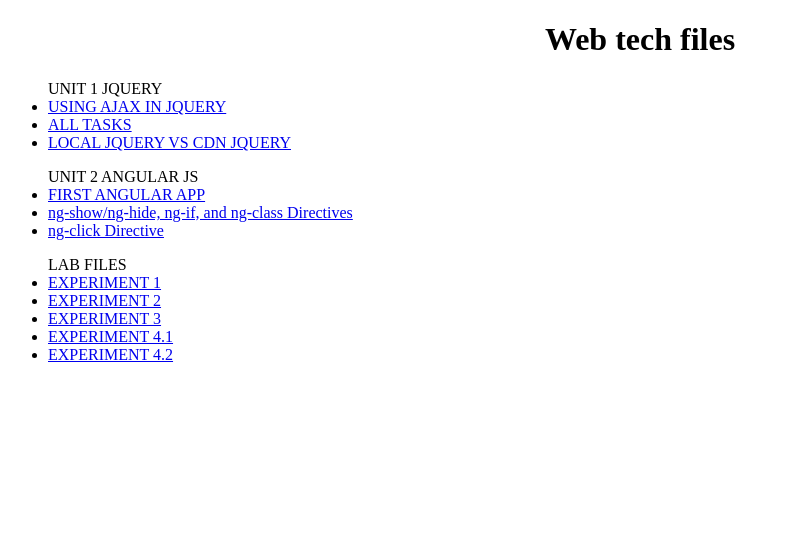
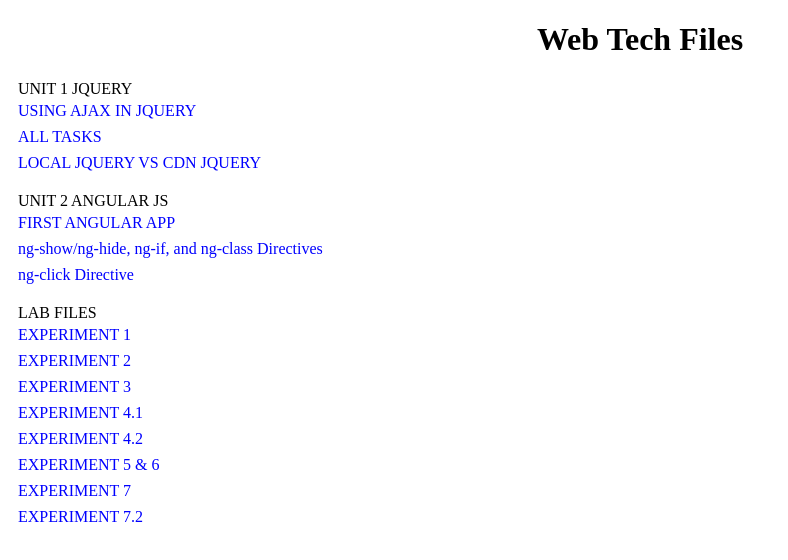
Before and after one commit to fahed07-jpg/awt, a plain HTML site: page index.html in a window 1280 px wide. Shown: the whole page, without its empty margins (0-788 px from the left). Drawn offline with nearby package versions, Linux system fonts and the light colour scheme.

Commit message:
updated index.html

```diff
--- a/index.html
+++ b/index.html
@@ -3,51 +3,63 @@
 <head>
     <meta charset="UTF-8">
     <meta name="viewport" content="width=device-width, initial-scale=1.0">
-    <title>Document</title>
+    <title>Web Tech Files</title>
     <script src="https://code.jquery.com/jquery-3.6.0.min.js"></script>
     <script src="https://ajax.googleapis.com/ajax/libs/angularjs/1.8.2/angular.min.js"></script>
     <style>
-
         #hubtitle {
           text-align: center;
-        };
-        ul{text-decoration: none;};
-
+        }
+        ul {
+          list-style-type: none;
+          padding-left: 10px;
+        }
+        li {
+          padding: 4px 0;
+        }
+        a {
+          text-decoration: none;
+          color: blue;
+        }
+        a:hover {
+          text-decoration: underline;
+        }
     </style>
 </head>
-<body >
-    <h1 id="hubtitle">Web tech files</h1>
+<body>
+    <h1 id="hubtitle">Web Tech Files</h1>
+
     <ul ng-controller="unit1ctrl">UNIT 1 JQUERY<br>
         <li ng-repeat="i in links"><a ng-href="{{i.source}}">{{i.title}}</a></li>
+    </ul>
 
-    </ul>
     <ul ng-controller="unit2ctrl">UNIT 2 ANGULAR JS<br>
         <li ng-repeat="i in links"><a ng-href="{{i.source}}">{{i.title}}</a></li>
+    </ul>
 
-    </ul>
     <ul ng-controller="labctrl">LAB FILES<br>
         <li ng-repeat="i in links"><a ng-href="{{i.source}}">{{i.title}}</a></li>
+    </ul>
 
-    </ul>
     <script>
-    var myhub = angular.module('myhub',[]);//stored myhub module in variable so we can access it's directives
+    var myhub = angular.module('myhub',[]);
 
     myhub.controller('unit1ctrl',function($scope){
         $scope.links=[
         {title:"USING AJAX IN JQUERY",source:"class/unit_I_jquery/AJAX_JQUERY/index.html"},
         {title:"ALL TASKS",source:"class/unit_I_jquery/tasks/index.html"},
-        {title:"LOCAL JQUERY VS CDN JQUERY",source:"class/unit_I_jquery/CDN_VS_LOCAL_JQ/index.html"},
+        {title:"LOCAL JQUERY VS CDN JQUERY",source:"class/unit_I_jquery/CDN_VS_LOCAL_JQ/index.html"}
+        ];
+    });
 
-
-   ]
-    });
     myhub.controller('unit2ctrl',function($scope){
         $scope.links=[
         {title:"FIRST ANGULAR APP",source:"class/unit_II_angularjs/first_angular_app/index.html"},
-        {title:"ng-show/ng-hide, ng-if, and ng-class Directives",source:"class/Unit_II_angularjs/AngularDirectives1/index.html"},
-        {title:"ng-click Directive",source:"class\\Unit_II_angularjs\\ngclick\\index.html"}
-   ]
+        {title:"ng-show/ng-hide, ng-if, and ng-class Directives",source:"class/unit_II_angularjs/AngularDirectives1/index.html"},
+        {title:"ng-click Directive",source:"class/unit_II_angularjs/ngclick/index.html"}
+        ];
     });
+
     myhub.controller('labctrl',function($scope){
         $scope.links=[
         {title:"EXPERIMENT 1",source:"LAB/experiment1/index.html"},
@@ -55,7 +67,11 @@
         {title:"EXPERIMENT 3",source:"LAB/experiment_3/index.html"},
         {title:"EXPERIMENT 4.1",source:"LAB/experiment_4/index.html"},
         {title:"EXPERIMENT 4.2",source:"LAB/experiment_4/new.html"},
-   ]
+        {title:"EXPERIMENT 5 & 6",source:"LAB/experiment_5_6/index.js"},
+        {title:"EXPERIMENT 7",source:"LAB/experiment_7/source/cookie_example.js"}
+           , {title:"EXPERIMENT 7.2",source:"LAB/experiment_7.1/source/session_example.js"}
+
+    ];
     });
     </script>
 </body>
```
Also changed, not shown: README.md (deleted).
